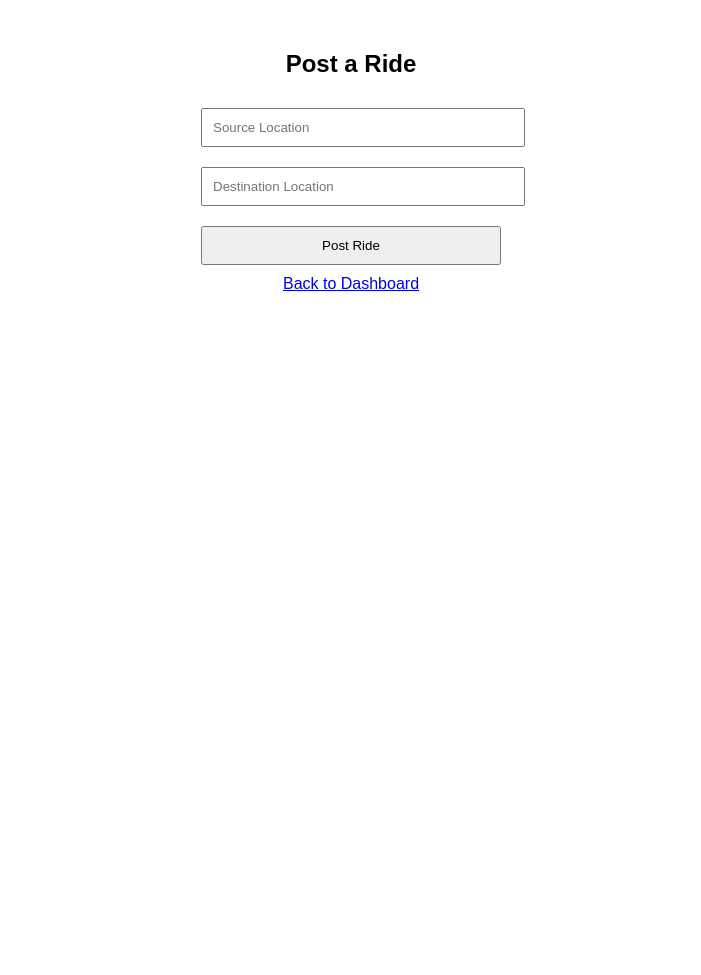
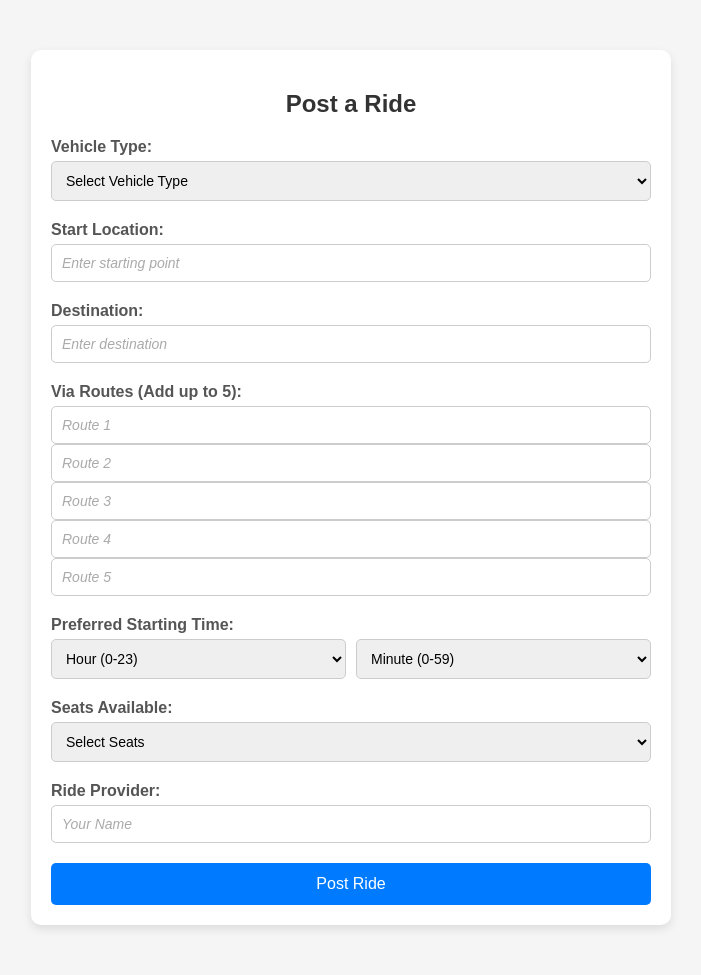
Before and after one commit to Adithya1703/CarPool_LiftLoop, a Flask app: page /post_ride in a window 1280 px wide. Shown: the whole page, without its empty margins (289-990 px from the left). Before the commit the page ends 291 px from the top, so only its background shows below. Run offline with Flask 3, Linux system fonts and the light colour scheme.

Commit message:
added post_ride

```diff
--- a/templates/post_ride.html
+++ b/templates/post_ride.html
@@ -1,20 +1,168 @@
 <!DOCTYPE html>
-<html>
+<html lang="en">
 <head>
+    <meta charset="UTF-8">
+    <meta name="viewport" content="width=device-width, initial-scale=1.0">
     <title>Post a Ride</title>
     <style>
-        body { font-family: Arial, sans-serif; text-align: center; margin-top: 50px; }
-        form { margin: auto; width: 300px; }
-        input, button { width: 100%; margin: 10px 0; padding: 10px; }
+        body {
+            font-family: Arial, sans-serif;
+            margin: 0;
+            padding: 0;
+            background-color: #f5f5f5;
+        }
+
+        .form-container {
+            max-width: 600px;
+            margin: 50px auto;
+            background: #ffffff;
+            border-radius: 10px;
+            box-shadow: 0 4px 10px rgba(0, 0, 0, 0.1);
+            padding: 20px;
+        }
+
+        .form-container h2 {
+            text-align: center;
+            margin-bottom: 20px;
+            color: #333;
+        }
+
+        .form-group {
+            margin-bottom: 20px;
+            display: flex;
+            flex-direction: column;
+        }
+
+        .form-group label {
+            margin-bottom: 5px;
+            font-weight: bold;
+            color: #555;
+        }
+
+        .form-group input,
+        .form-group select {
+            width: 100%;
+            padding: 10px;
+            border: 1px solid #ccc;
+            border-radius: 5px;
+            font-size: 14px;
+            box-sizing: border-box;
+        }
+
+        .form-group input::placeholder {
+            font-style: italic;
+            color: #aaa;
+        }
+
+        .time-picker-container {
+            display: flex;
+            gap: 10px;
+        }
+
+        .time-picker-container select {
+            flex: 1;
+        }
+
+        button {
+            width: 100%;
+            padding: 12px;
+            background: #007bff;
+            color: #fff;
+            font-size: 16px;
+            border: none;
+            border-radius: 5px;
+            cursor: pointer;
+            transition: background-color 0.3s ease;
+        }
+
+        button:hover {
+            background: #0056b3;
+        }
+
+        button:active {
+            transform: scale(0.98);
+        }
+
+        @media (max-width: 768px) {
+            .form-container {
+                margin: 20px;
+            }
+        }
     </style>
 </head>
 <body>
-    <h2>Post a Ride</h2>
-    <form method="POST" action="/post_ride">
-        <input type="text" name="source" placeholder="Source Location" required>
-        <input type="text" name="destination" placeholder="Destination Location" required>
-        <button type="submit">Post Ride</button>
-    </form>
-    <a href="/app/main">Back to Dashboard</a>
+    <div class="form-container">
+        <h2>Post a Ride</h2>
+        <form method="POST">
+            <div class="form-group">
+                <label for="vehicle_type">Vehicle Type:</label>
+                <select name="vehicle_type" required>
+                    <option value="" disabled selected>Select Vehicle Type</option>
+                    <option value="2-wheeler">2-Wheeler</option>
+                    <option value="4-wheeler">4-Wheeler</option>
+                </select>
+            </div>
+
+            <div class="form-group">
+                <label for="start_location">Start Location:</label>
+                <input type="text" name="start_location" required placeholder="Enter starting point">
+            </div>
+
+            <div class="form-group">
+                <label for="destination">Destination:</label>
+                <input type="text" name="destination" required placeholder="Enter destination">
+            </div>
+
+            <div class="form-group">
+                <label for="via_routes">Via Routes (Add up to 5):</label>
+                <div class="via-routes-container">
+                    <input type="text" name="via_routes" placeholder="Route 1">
+                    <input type="text" name="via_routes" placeholder="Route 2">
+                    <input type="text" name="via_routes" placeholder="Route 3">
+                    <input type="text" name="via_routes" placeholder="Route 4">
+                    <input type="text" name="via_routes" placeholder="Route 5">
+                </div>
+            </div>
+
+            <div class="form-group">
+                <label for="preferred_start_time">Preferred Starting Time:</label>
+                <div class="time-picker-container">
+                    <select name="hour" required>
+                        <option value="" disabled selected>Hour (0-23)</option>
+                        <script>
+                            for (let hour = 0; hour < 24; hour++) {
+                                document.write(`<option value="${hour}">${hour.toString().padStart(2, '0')}</option>`);
+                            }
+                        </script>
+                    </select>
+                    <select name="minute" required>
+                        <option value="" disabled selected>Minute (0-59)</option>
+                        <script>
+                            for (let minute = 0; minute < 60; minute++) {
+                                document.write(`<option value="${minute}">${minute.toString().padStart(2, '0')}</option>`);
+                            }
+                        </script>
+                    </select>
+                </div>
+            </div>
+
+            <div class="form-group">
+                <label for="seats_available">Seats Available:</label>
+                <select name="seats_available" required>
+                    <option value="" disabled selected>Select Seats</option>
+                    <option value="1">1 Seat</option>
+                    <option value="2">2 Seats</option>
+                    <option value="3">3 Seats</option>
+                </select>
+            </div>
+
+            <div class="form-group">
+                <label for="ride_provider">Ride Provider:</label>
+                <input type="text" name="ride_provider" required placeholder="Your Name">
+            </div>
+
+            <button type="submit">Post Ride</button>
+        </form>
+    </div>
 </body>
 </html>
```
